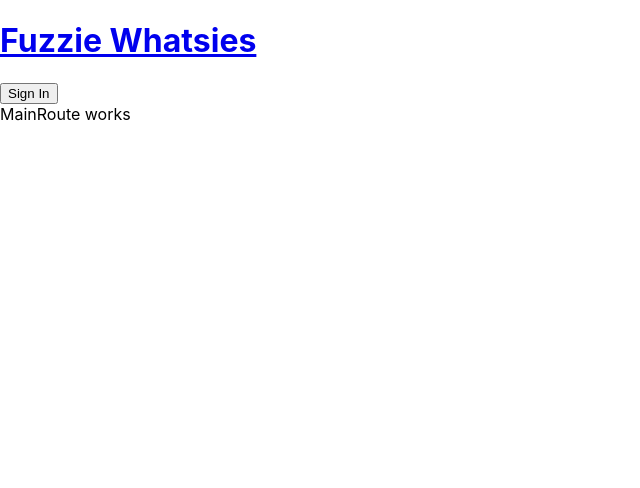
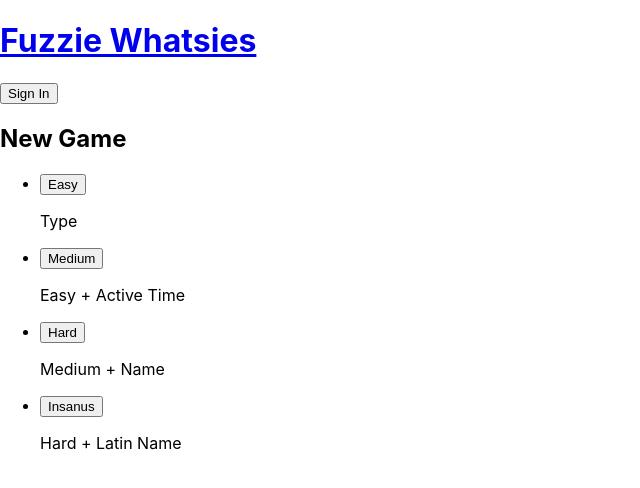
Before and after one commit to brwhitsett/FuzzyWhatzies_frontend_REACT, a React (Create React App) app: page /game in a window 1280 px wide. Before the commit this address led to /. Shown: the top 488 px of the page, without its empty margins (0-640 px from the left). Built offline with nearby package versions, Linux system fonts and the light colour scheme; no server answers.

Commit message:
new game route accepting state

```diff
--- a/src/App.tsx
+++ b/src/App.tsx
@@ -6,6 +6,7 @@ import {
 } from "react-router-dom";
 import Header from "./components/Header";
 import MainRoute from "./components/MainRoute";
+import NewGameRoute from "./components/NewGameRoute";
 
 function App() {
   return (
@@ -14,7 +15,7 @@ function App() {
         <Header />
         <Routes>
           <Route path="/" element={<MainRoute />} />
-
+          <Route path="/game" element={<NewGameRoute />} />
           <Route path="*" element={<Navigate to="/" />} />
         </Routes>
       </Router>
--- a/src/components/NewGameRoute.tsx
+++ b/src/components/NewGameRoute.tsx
@@ -1,7 +1,64 @@
+import { useState } from "react";
 import "./NewGameRoute.css";
 
 const NewGameRoute = () => {
-  return <div className="NewGameRoute">NewGameRoute works</div>;
+  const [difficulty, setDifficulty] = useState("");
+  const [speed, setSpeed] = useState("");
+
+  return (
+    <div className="NewGameRoute">
+      <h2>New Game</h2>
+      <ul>
+        {/* {Start of speed buttons} */}
+
+        {console.log(speed)}
+        {console.log(difficulty)}
+        {!difficulty && (
+          <>
+            <li>
+              <button onClick={() => setDifficulty("easy")}>Easy</button>
+            </li>
+            <p>Type</p>
+            <li>
+              <button onClick={() => setDifficulty("medium")}>Medium</button>
+            </li>
+            <p>Easy + Active Time</p>
+            <li>
+              <button onClick={() => setDifficulty("hard")}>Hard</button>
+            </li>
+            <p>Medium + Name</p>
+            <li>
+              <button onClick={() => setDifficulty("insanus")}>Insanus</button>
+            </li>
+            <p>Hard + Latin Name</p>
+          </>
+        )}
+        {!speed && difficulty && (
+          <>
+            {" "}
+            <li>
+              <button onClick={() => setSpeed("unlimited")}>Unlimited</button>
+            </li>
+            <p>Type</p>
+            <li>
+              <button onClick={() => setSpeed("tortise")}>Tortise</button>
+            </li>
+            <p>Easy + Active Time</p>
+            <li>
+              <button onClick={() => setSpeed("Cheetah")}>Cheetah</button>
+            </li>
+            <p>Medium + Name</p>
+            <li>
+              <button onClick={() => setSpeed("falcon")}>
+                Peregrine Falcon
+              </button>
+            </li>
+            <p>Hard + Latin Name</p>
+          </>
+        )}
+      </ul>
+    </div>
+  );
 };
 
 export default NewGameRoute;
```
